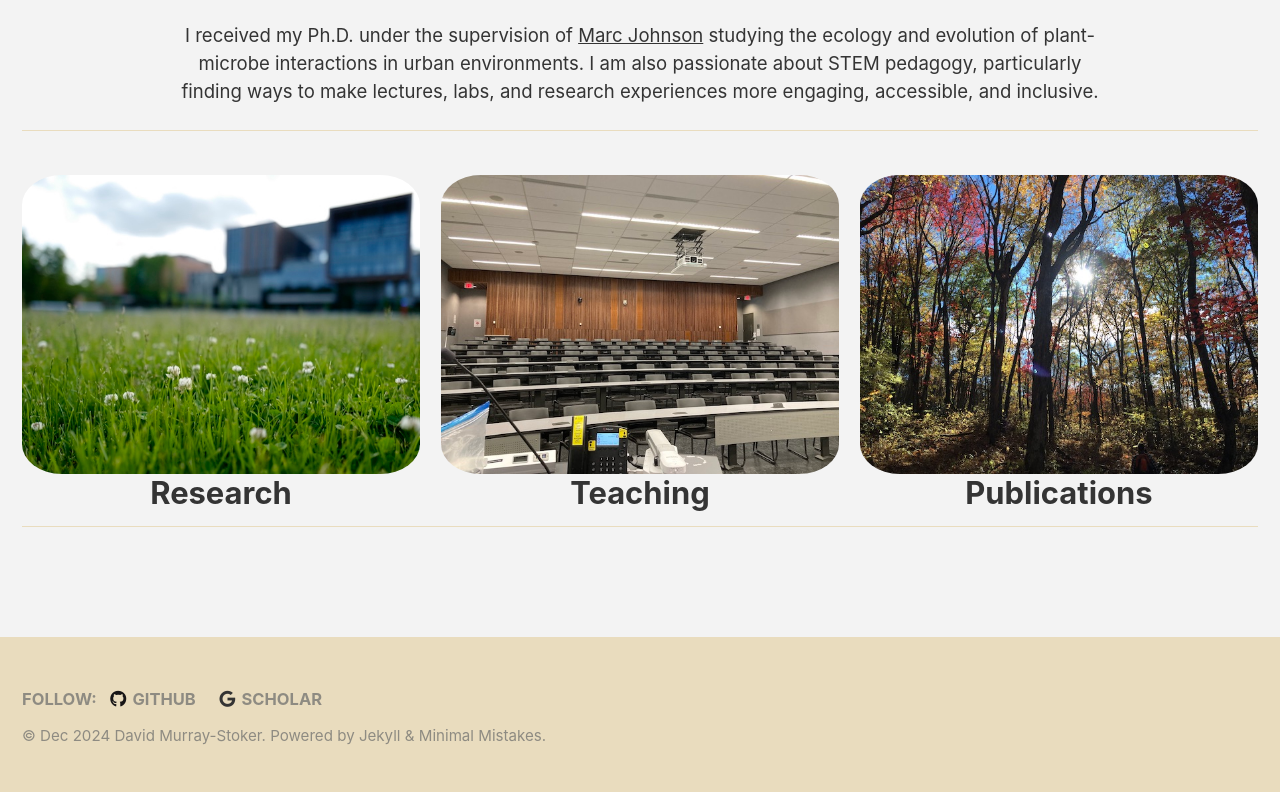
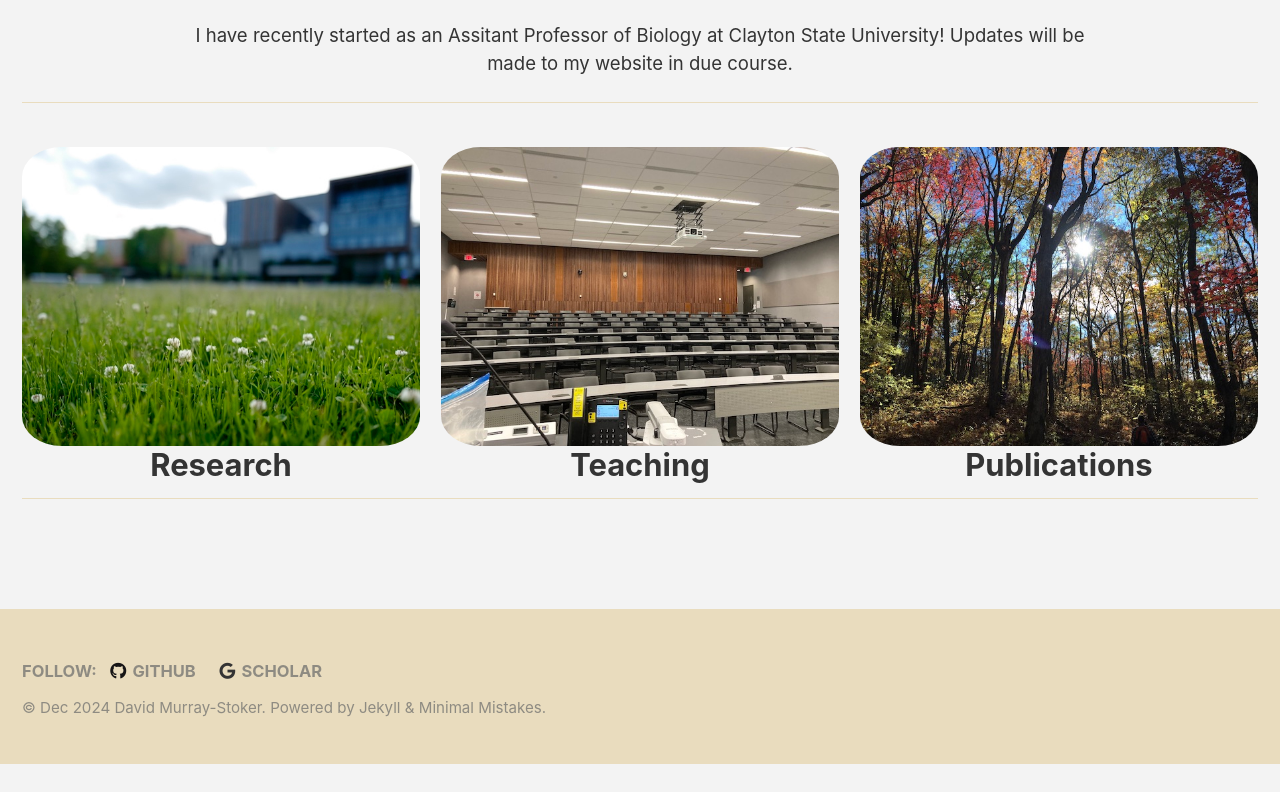
Before and after one commit to dmurraystoker/dmurraystoker.github.io, a Jekyll site: the page built from _pages/landing.md, in a window 1280 px wide. Shown: the part 376-1168 px from the top of the page. Built offline with Jekyll 4.4.1, drawn with Linux system fonts in a browser that asks for light colours; cached includes are drawn as plain includes; nearby versions of some CDN libraries; after the commit the page ends 1140 px from its top, so only the background shows below that.

Commit message:
Update landing.md

```diff
--- a/_pages/landing.md
+++ b/_pages/landing.md
@@ -10,7 +10,7 @@ header:
 excerpt: Department of Ecology & Evolutionary Biology <br> University of Toronto
 
 intro:
-  - excerpt: 'I received my Ph.D. under the supervision of [Marc Johnson](https://evoecolab.wordpress.com/) studying the ecology and evolution of plant-microbe interactions in urban environments. I am also passionate about STEM pedagogy, particularly finding ways to make lectures, labs, and research experiences more engaging, accessible, and inclusive.'
+  - excerpt: 'I have recently started as an Assitant Professor of Biology at Clayton State University! Updates will be made to my website in due course.'
 
 feature_row:
   - image_path: /assets/images/clover_MN_building.jpg
```
